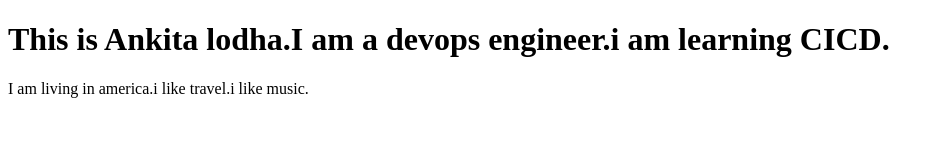
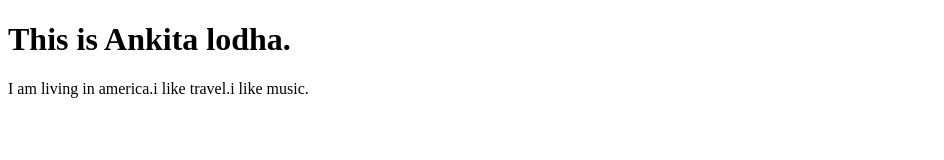
Before and after one commit to ankitalodha05/ankitaCICD, a plain HTML site: page index.html in a window 1280 px wide. Shown: the whole page, without its empty margins (0-944 px from the left). Drawn offline with Linux system fonts and the light colour scheme.

Commit message:
Update index.html

```diff
--- a/index.html
+++ b/index.html
@@ -5,7 +5,7 @@
 </head>
 <body>
 
-<h1>This is Ankita lodha.I am a devops engineer.i am learning CICD.</h1>
+<h1>This is Ankita lodha.</h1>
 <p>I am  living in america.i like travel.i like music.</p>
 
 </body>
```
